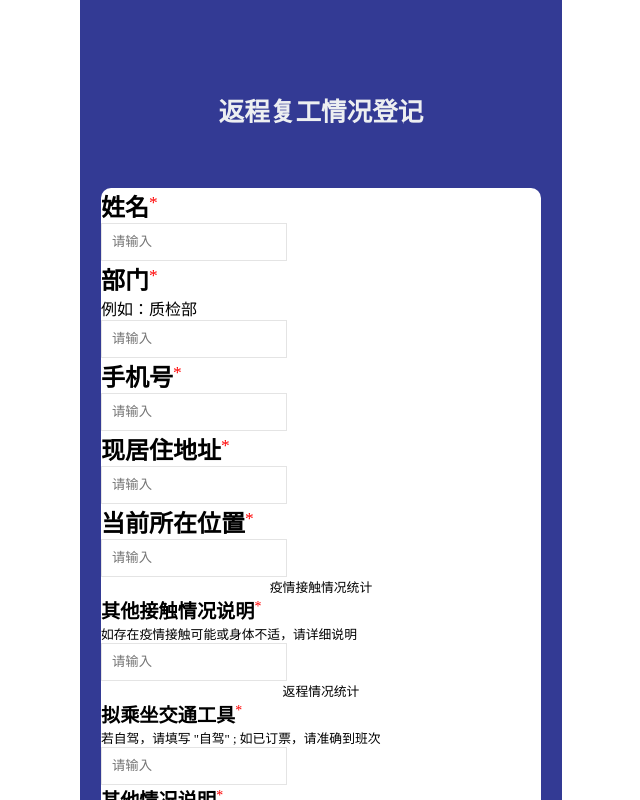
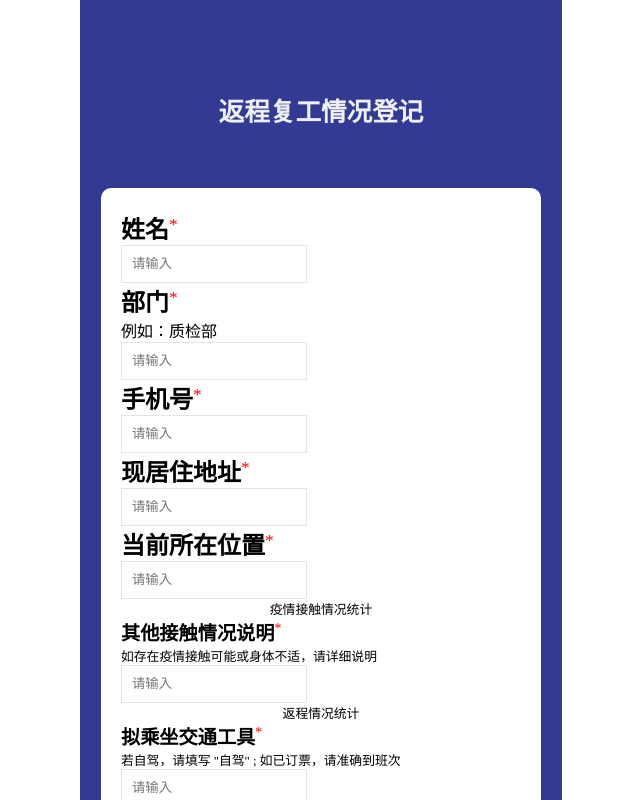
Before and after one commit to tenshinotubasa/ReturingToWork, a React (Create React App) app: page / in a window 1280 px wide. Shown: the top 800 px of the page, without its empty margins (319-959 px from the left). Built offline with nearby package versions, Linux system fonts and the light colour scheme.

Commit message:
整体布局调整

```diff
--- a/src/style.css
+++ b/src/style.css
@@ -54,11 +54,10 @@ body{
 
 .content{
     background-color: white;
-    width:440px;
     left: 20px;
     text-align: center;
     border-radius: 10px;
-    /* padding: 22px 20px 20px 20px; */
+    padding: 22px 20px 20px 20px;
     margin: 0 20px 70px 20px;
 }
 
```
